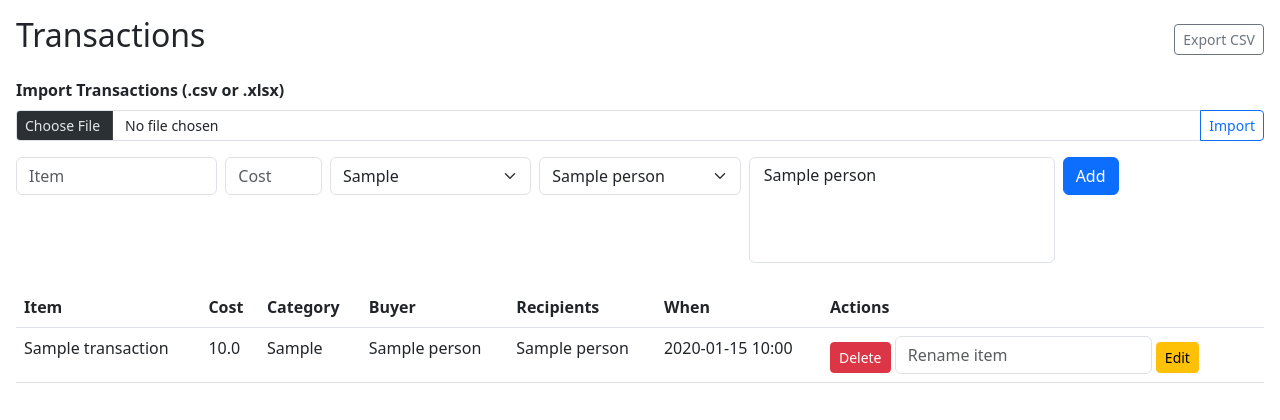
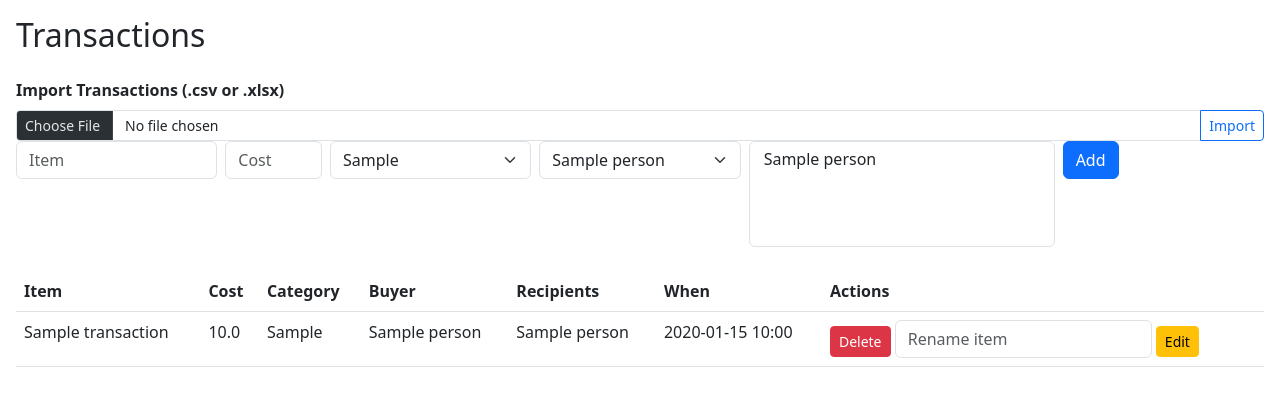
Before and after one commit to TarunB-Git/travelapp, a Flask app: page /transactions in a window 1280 px wide. Shown: the part 56-476 px from the top of the page. Run offline with Flask 3, Linux system fonts and the light colour scheme; the visitor is signed in with stand-in values (Sample User, id 1); tables that the repository leaves empty hold one stand-in row (values such as "Sample post").

Commit message:
Update transactions.html

```diff
--- a/app/templates/transactions.html
+++ b/app/templates/transactions.html
@@ -3,7 +3,8 @@
 
 <div class="d-flex justify-content-between align-items-center mb-3">
   <h2>Transactions</h2>
-  <a href="/export/transactions.csv" class="btn btn-outline-secondary btn-sm">Export CSV</a>
+  <form method="POST" action="{{ url_for('views_bp.import_transactions') }}" enctype="multipart/form-data" class="mb-3">
+
 </div>
 <form method="POST" action="{{ url_for('views_bp.import_transactions') }}" enctype="multipart/form-data" class="mb-3">
   <label class="form-label fw-semibold">Import Transactions (.csv or .xlsx)</label>
```
